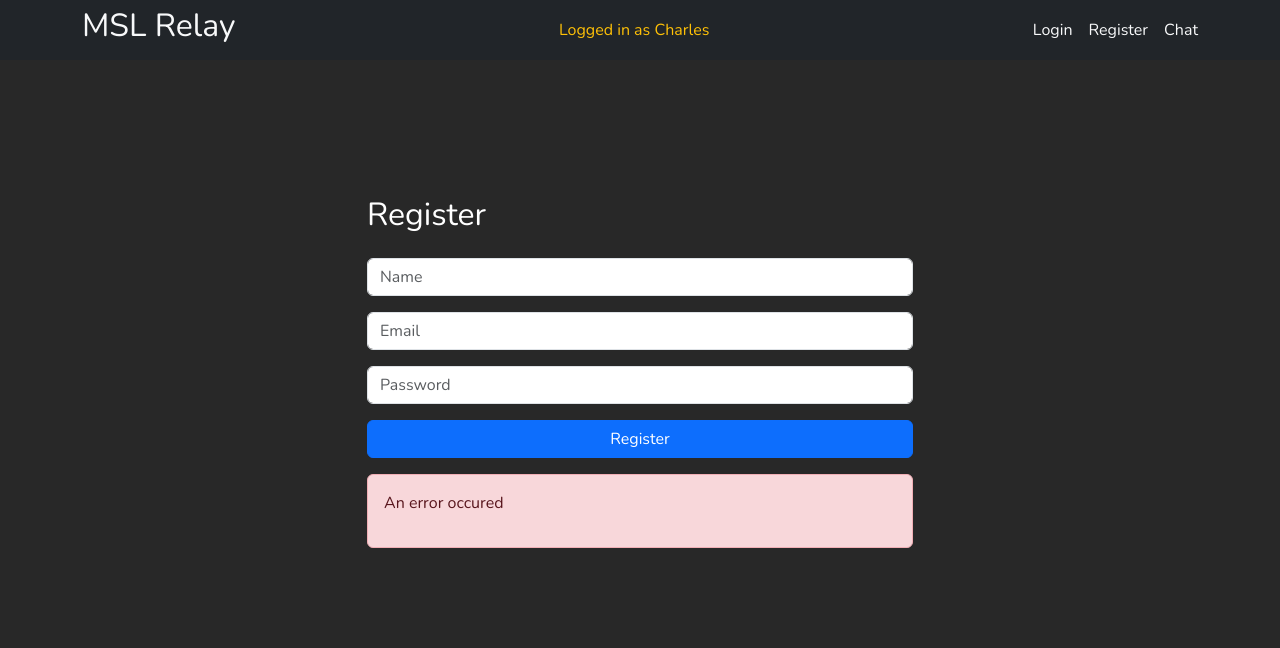
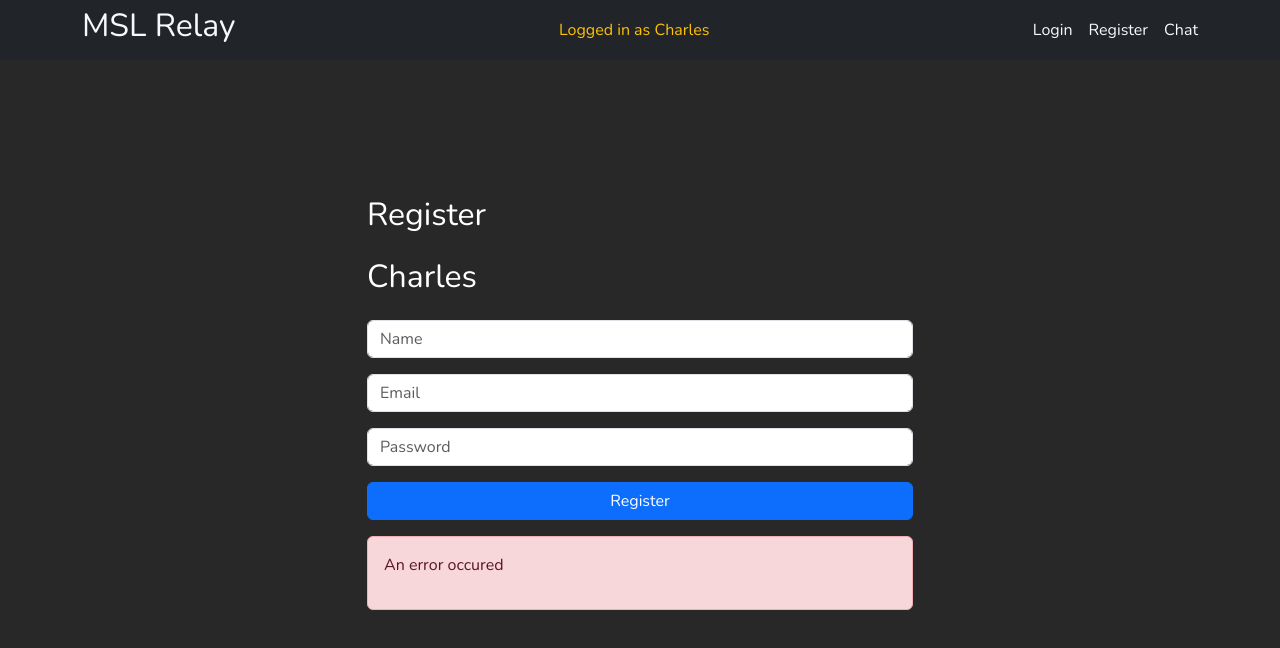
Before and after one commit to Ogesebastien1/MSL-Relay-IRC-Project, a React (Vite) app in the folder client/: page /Register in a window 1280 px wide. Shown: the top 648 px of the page. Built offline with nearby package versions, Linux system fonts and the light colour scheme.

Commit message:
API auth ok

```diff
--- a/client/src/context/AuthContext.tsx
+++ b/client/src/context/AuthContext.tsx
@@ -1,18 +1,22 @@
-import React, { createContext, useState } from "react";
+import React, { createContext, useState, ReactNode } from "react";
+
 type User = {
     name: string;
-
 }
 
-export const AuthContext = createContext<{ user: User } | null>(null);
+type AuthContextType = {
+    user: User;
+};
+
+export const AuthContext = createContext<AuthContextType | null>(null);
 
 interface AuthContextProviderProps {
-    children: React.ReactNode;
+    children: ReactNode;
 }
 
 export const AuthContextProvider: React.FC<AuthContextProviderProps> = ({ children }) => {
     const [user, setUser] = useState<User>({
-        name: "Charles"
+        name: "Charles",
     });
 
     return (
--- a/client/src/pages/Register.tsx
+++ b/client/src/pages/Register.tsx
@@ -2,9 +2,11 @@ import { useContext } from "react";
 import {Alert,Button, Form, Row, Col, Stack} from "react-bootstrap";
 import { AuthContext } from "../context/AuthContext";
 
-const Register = () => {
 
-    const { user } = useContext(AuthContext);
+const Register: React.FC = () => {
+
+    const authContext = useContext(AuthContext);
+    const user = authContext ? authContext.user : null
 
     return <>
     <Form>
@@ -17,6 +19,7 @@ const Register = () => {
             <Col xs ={6}>
             <Stack gap={3}>
                 <h2>Register</h2>
+                <h2>{user?.name}</h2>
                 <Form.Control type="text" placeholder="Name"/>
                 <Form.Control type="email" placeholder="Email"/>
                 <Form.Control type="password" placeholder="Password"/>
```
